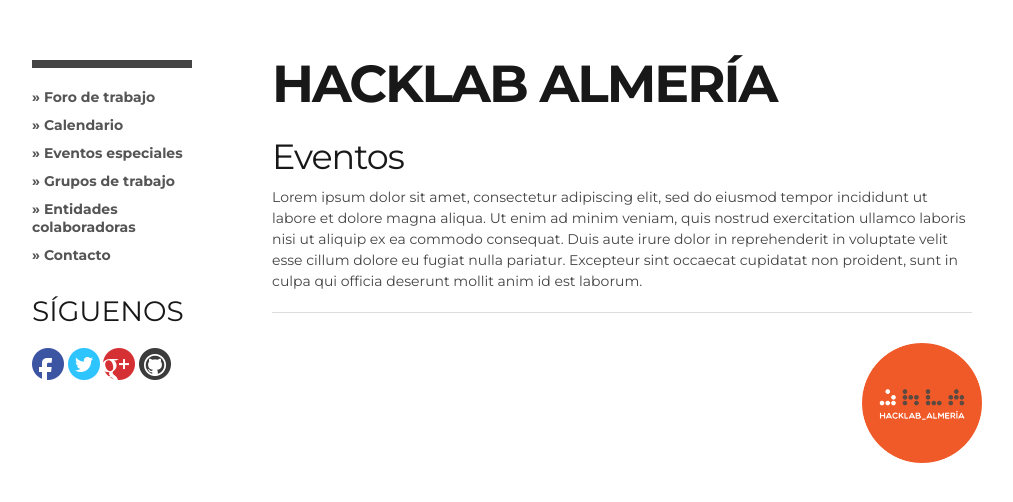
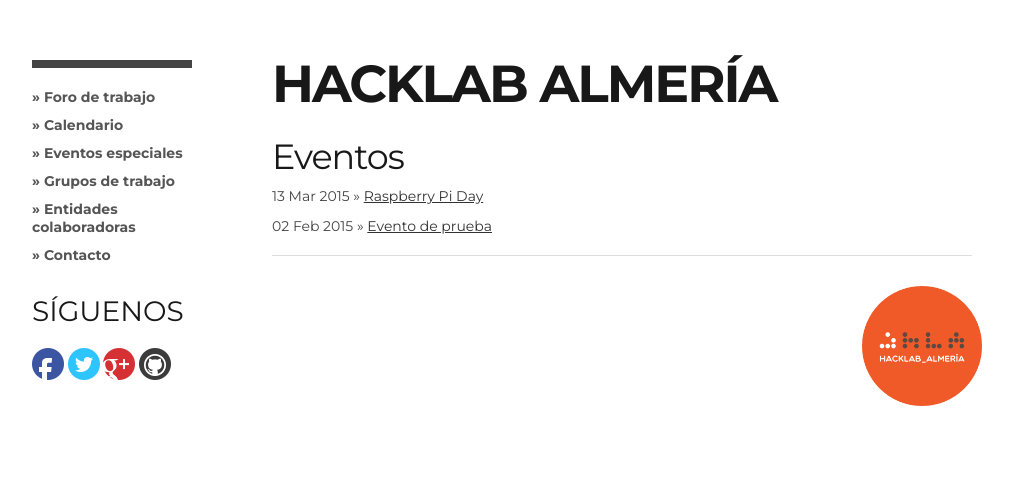
Before and after one commit to HackLab-Almeria/hacklab-almeria.github.io, a Jekyll site: the page built from eventos/index.md, in a window 1280 px wide. Shown: the top 502 px of the page, without its empty margins (138-1151 px from the left). Built offline with Jekyll 4.4.1, drawn with Linux system fonts in a browser that asks for light colours; comment, search, counter and statistics services are not loaded.

Commit message:
Se ha añdido un nuevo layout y una nueva prueba para crear eventos

```diff
--- a/eventos/index.md
+++ b/eventos/index.md
@@ -5,9 +5,8 @@
 
 ## Eventos
 
-Lorem ipsum dolor sit amet, consectetur adipiscing elit, sed do eiusmod tempor
-incididunt ut labore et dolore magna aliqua. Ut enim ad minim veniam, quis
-nostrud exercitation ullamco laboris nisi ut aliquip ex ea commodo consequat.
-Duis aute irure dolor in reprehenderit in voluptate velit esse cillum dolore
-eu fugiat nulla pariatur. Excepteur sint occaecat cupidatat non proident, sunt
-in culpa qui officia deserunt mollit anim id est laborum.
+<ul class="posts">
+{% for post in site.posts %}
+<li><span>{{ post.date | date_to_string }}</span> &raquo; <a href="{{ post.url }}">{{ post.title }}</a></li>
+{% endfor %}
+</ul>
```
Also changed, not shown: _layouts/post.html (added, +9 -0 lines), _posts/2015-02-06-evento-de-prueba.md (added, +45 -0 lines).
